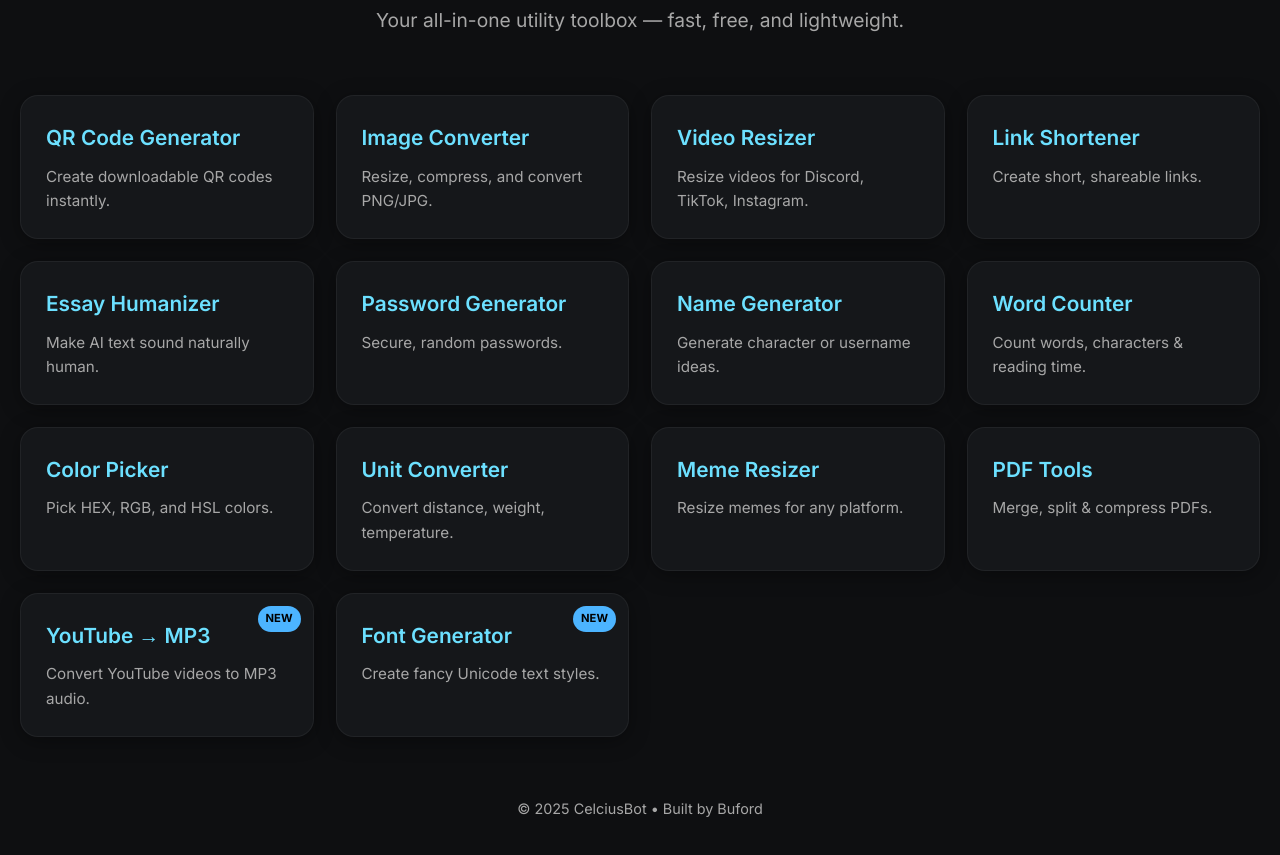
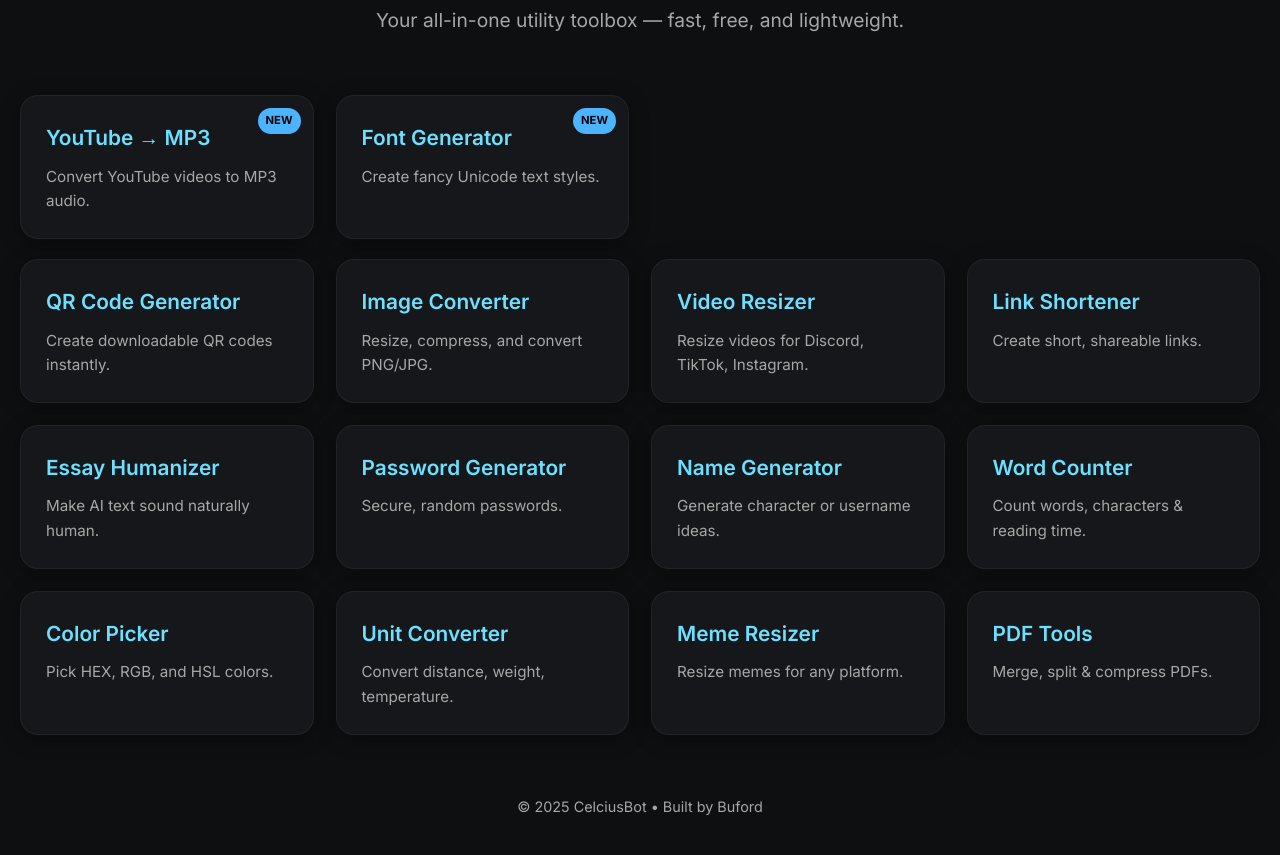
Before and after one commit to rtqzy/Celsius, a plain HTML site: page index.html in a window 1280 px wide. Shown: the part 95-950 px from the top of the page. Drawn offline with Linux system fonts and the light colour scheme.

Commit message:
Update index.html

```diff
--- a/index.html
+++ b/index.html
@@ -15,6 +15,24 @@
 
     <main>
 
+        <!-- 🔥 MOST USED TOOLS FIRST -->
+        <section class="tool-grid">
+
+            <!-- NEW: YouTube to MP3 (TOP SPOT) -->
+            <a href="tools/ytmp3.html" class="tool-card new priority">
+                <h2>YouTube → MP3</h2>
+                <p>Convert YouTube videos to MP3 audio.</p>
+            </a>
+
+            <!-- NEW: Font Generator (SECOND SPOT) -->
+            <a href="tools/fontgen.html" class="tool-card new priority">
+                <h2>Font Generator</h2>
+                <p>Create fancy Unicode text styles.</p>
+            </a>
+
+        </section>
+
+        <!-- 🔧 Regular Tools Section -->
         <section class="tool-grid">
 
             <!-- QR Code Generator -->
@@ -89,18 +107,6 @@
                 <p>Merge, split & compress PDFs.</p>
             </a>
 
-            <!-- NEW: YouTube to MP3 -->
-            <a href="tools/ytmp3.html" class="tool-card new">
-                <h2>YouTube → MP3</h2>
-                <p>Convert YouTube videos to MP3 audio.</p>
-            </a>
-
-            <!-- NEW: Font Generator -->
-            <a href="tools/fontgen.html" class="tool-card new">
-                <h2>Font Generator</h2>
-                <p>Create fancy Unicode text styles.</p>
-            </a>
-
         </section>
 
     </main>
```
